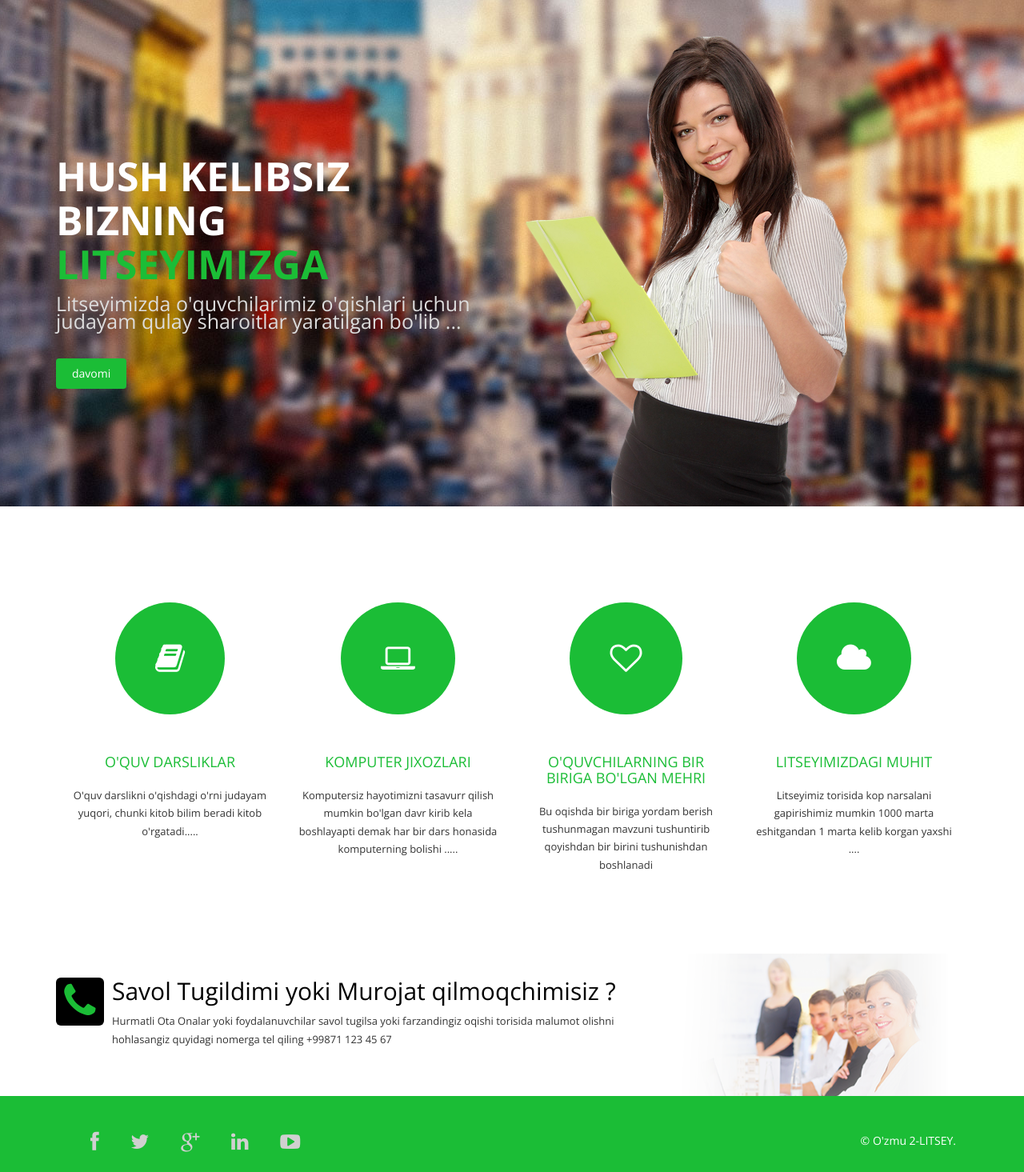
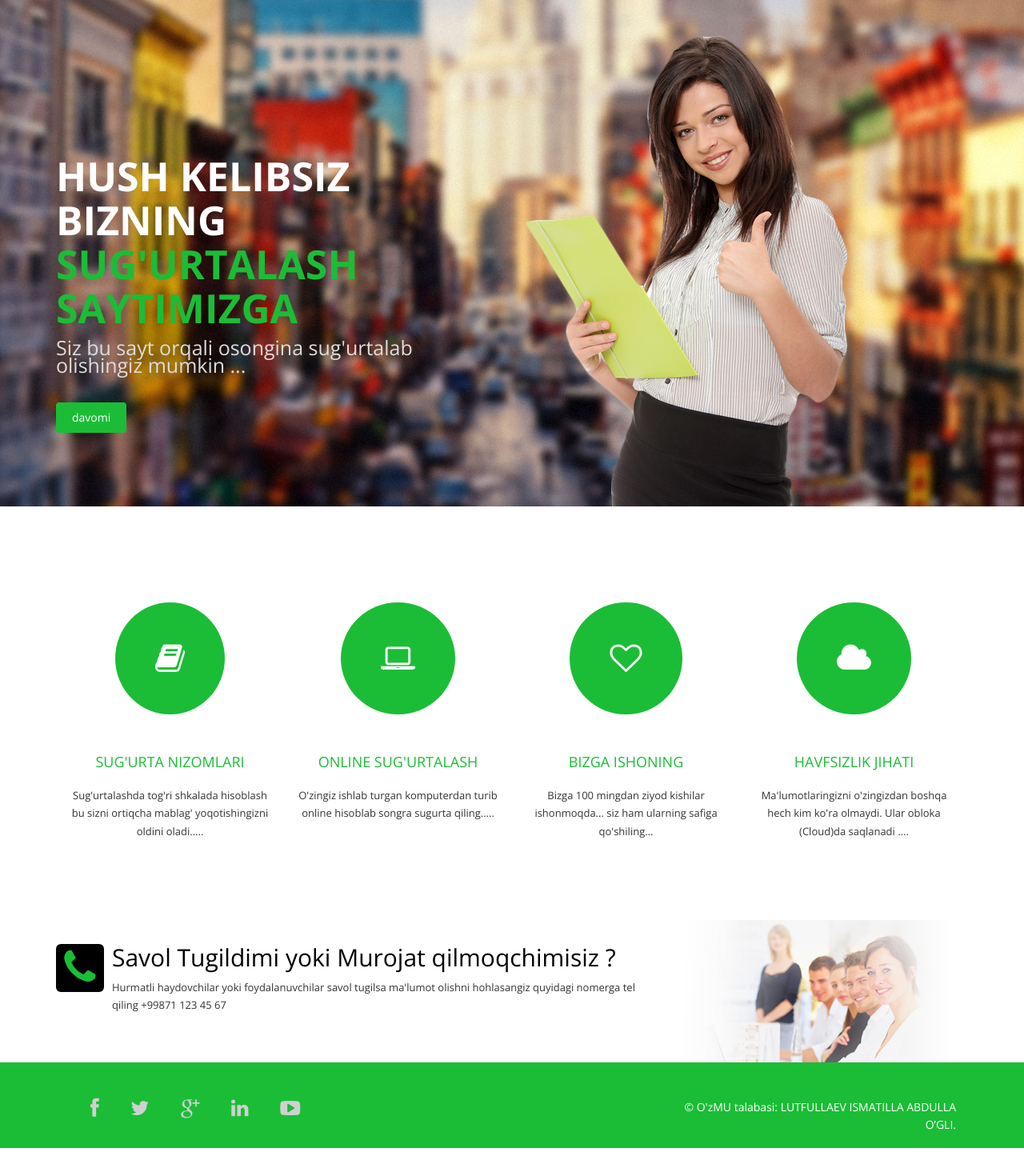
Before and after one commit to AdhamSenior/sugurtaproject, a plain HTML site: page index.html in a window 1280 px wide. Shown: the part 137-1602 px from the top of the page at 80% size. After the commit the page ends 1572 px from the top, so only its background shows below. Drawn offline with nearby package versions, Linux system fonts and the light colour scheme.

Commit message:
index sug'urtaga moslandi

```diff
--- a/index.html
+++ b/index.html
@@ -4,7 +4,7 @@
     <meta charset="utf-8">
     <meta http-equiv="X-UA-Compatible" content="IE=edge">
     <meta name="viewport" content="width=device-width, initial-scale=1">
-    <title>Litsey</title>
+    <title>Sug'urta</title>
 
 
     <link href="css/bootstrap.min.css" rel="stylesheet">
@@ -80,7 +80,7 @@
 							<span class="icon-bar"></span>
 						</button>
 						<div class="navbar-brand">
-						<marquee behavior="scroll" direction="left"><h2>O'zMU qoshidagi 2-sonli Litsey</h2></marquee>
+						<marquee behavior="scroll" direction="left"><h2>O'zMU talabasining BMIshi Sug'urtalash</h2></marquee>
 												</div>
 					</div>
 
@@ -109,8 +109,8 @@
                         <div class="row slide-margin">
                             <div class="col-sm-6">
                                 <div class="carousel-content">
-                                    <h2 class="animation animated-item-1">Hush Kelibsiz bizning <span>Litseyimizga</span></h2>
-                                    <p class="animation animated-item-2">Litseyimizda o'quvchilarimiz o'qishlari uchun judayam qulay sharoitlar yaratilgan bo'lib ...</p>
+                                    <h2 class="animation animated-item-1">Hush Kelibsiz bizning <span>Sug'urtalash saytimizga</span></h2>
+                                    <p class="animation animated-item-2">Siz bu sayt orqali osongina sug'urtalab olishingiz mumkin ...</p>
                                     <a class="btn-slide animation animated-item-3" href="#">davomi</a>
                                 </div>
                             </div>
@@ -134,29 +134,29 @@
 				<div class="col-md-3">
 					<div class="hi-icon-wrap hi-icon-effect wow fadeInDown" data-wow-duration="1000ms" data-wow-delay="300ms" >
 						<i class="fa fa-book"></i>
-						<h2>O'quv Darsliklar</h2>
-						<p>O'quv darslikni o'qishdagi o'rni judayam yuqori, chunki kitob bilim beradi kitob o'rgatadi.....</p>
+						<h2>Sug'urta nizomlari</h2>
+						<p>Sug'urtalashda tog'ri shkalada hisoblash bu sizni ortiqcha mablag' yoqotishingizni oldini oladi.....</p>
 					</div>
 				</div>
 				<div class="col-md-3">
 					<div class="hi-icon-wrap hi-icon-effect wow fadeInDown" data-wow-duration="1000ms" data-wow-delay="600ms" >
 						<i class="fa fa-laptop"></i>
-						<h2>Komputer Jixozlari</h2>
-						<p>Komputersiz hayotimizni tasavurr qilish mumkin bo'lgan davr kirib kela boshlayapti demak har bir dars honasida komputerning bolishi .....</p>
+						<h2>Online Sug'urtalash</h2>
+						<p>O'zingiz ishlab turgan komputerdan turib online hisoblab songra sugurta qiling.....</p>
 					</div>
 				</div>
 				<div class="col-md-3">
 					<div class="hi-icon-wrap hi-icon-effect wow fadeInDown" data-wow-duration="1000ms" data-wow-delay="900ms" >
 						<i class="fa fa-heart-o"></i>
-						<h2>O'quvchilarning bir biriga bo'lgan mehri</h2>
-						<p>Bu oqishda bir biriga yordam berish tushunmagan mavzuni tushuntirib qoyishdan bir birini tushunishdan boshlanadi</p>
+						<h2>Bizga ishoning</h2>
+						<p>Bizga 100 mingdan ziyod kishilar ishonmoqda... siz ham ularning safiga qo'shiling... </p>
 					</div>
 				</div>
 				<div class="col-md-3">
 					<div class="hi-icon-wrap hi-icon-effect wow fadeInDown" data-wow-duration="1000ms" data-wow-delay="1200ms" >
 						<i class="fa fa-cloud"></i>
-						<h2>Litseyimizdagi Muhit</h2>
-						<p>Litseyimiz torisida kop narsalani gapirishimiz mumkin 1000 marta eshitgandan 1 marta kelib korgan yaxshi ....</p>
+						<h2>Havfsizlik jihati</h2>
+						<p>Ma'lumotlaringizni o'zingizdan boshqa hech kim ko'ra olmaydi. Ular obloka (Cloud)da saqlanadi ....</p>
 					</div>
 				</div>
 			</div>
@@ -175,7 +175,7 @@
                         </div>
                         <div class="media-body">
                             <h2>Savol Tugildimi yoki Murojat qilmoqchimisiz ?</h2>
-                            <p>Hurmatli Ota Onalar yoki foydalanuvchilar savol tugilsa yoki farzandingiz oqishi torisida malumot olishni hohlasangiz quyidagi nomerga tel qiling +99871 123 45 67</p>
+                            <p>Hurmatli haydovchilar yoki foydalanuvchilar savol tugilsa  ma'lumot olishni hohlasangiz quyidagi nomerga tel qiling +99871 123 45 67</p>
                         </div>
                     </div>
                 </div>
@@ -200,7 +200,7 @@
 
 				<div class="col-md-4 col-md-offset-4">
 					<div class="copyright">
-						&copy; O'zmu 2-LITSEY.
+						&copy; O'zMU talabasi: LUTFULLAEV ISMATILLA ABDULLA O’GLI.
                         <div class="credits">
 
                             </div>
```
